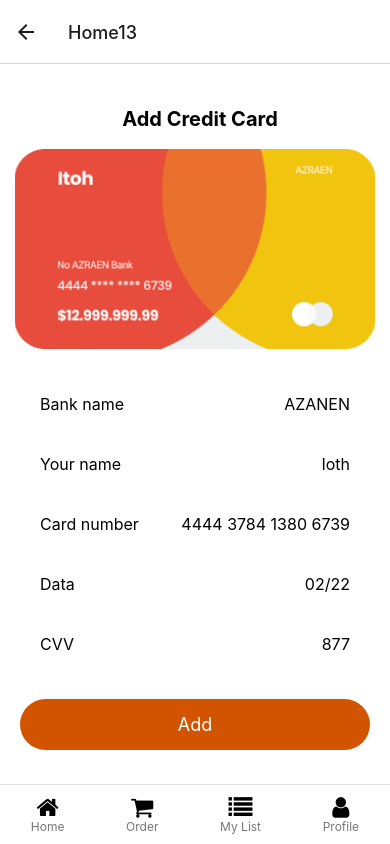
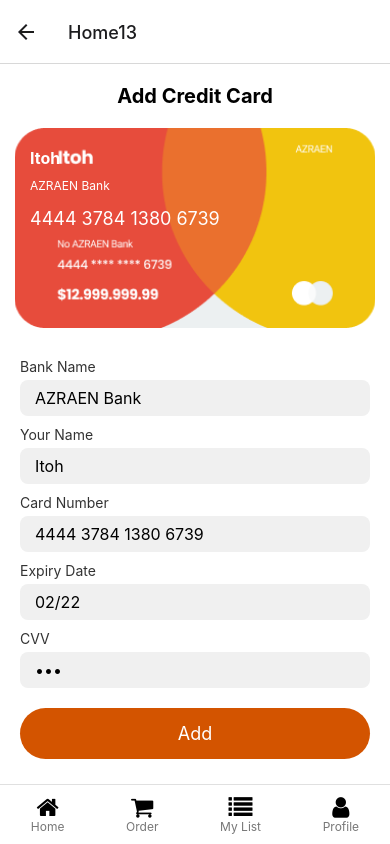
Before and after one commit to CongHieu2504/Food_App, a React Native app in the folder FOOD_APP/: screen /Home13 in a window 390 px wide. Built offline with nearby package versions, Linux system fonts and the light colour scheme.

Commit message:
Hieu Fix Giao dien 13,14

```diff
--- a/FOOD_APP/Home13.js
+++ b/FOOD_APP/Home13.js
@@ -1,67 +1,68 @@
-import React, { useState } from "react";
-import { View, Text, Image, TouchableOpacity, StyleSheet, ScrollView,TextInput } from 'react-native';
-import { useNavigation } from "@react-navigation/native";
+import React, { useState } from 'react';
+import { View, Text, Image, TouchableOpacity, TextInput, StyleSheet, ScrollView } from 'react-native';
+import { useNavigation } from '@react-navigation/native';
 import Icon from 'react-native-vector-icons/FontAwesome';
+import AsyncStorage from '@react-native-async-storage/async-storage';
 
 const Home13 = () => {
-     //Khởi tạo chọn màu
-     const [selectedImage, setSelectedImage] = useState(null);
+    const [bankName, setBankName] = useState('AZRAEN Bank');
+    const [userName, setUserName] = useState('Itoh');
+    const [cardNumber, setCardNumber] = useState('4444 3784 1380 6739');
+    const [expiryDate, setExpiryDate] = useState('02/22');
+    const [cvv, setCvv] = useState('877');
     const navigation = useNavigation();
+
+    const submitForm = async () => {
+        const newCard = { bankName, userName, cardNumber, expiryDate, cvv };
+
+        // Lấy danh sách thẻ hiện có, thêm thẻ mới và lưu lại
+        const existingCards = await AsyncStorage.getItem('cards');
+        const cards = existingCards ? JSON.parse(existingCards) : [];
+        cards.push(newCard);
+        await AsyncStorage.setItem('cards', JSON.stringify(cards));
+
+        // Chuyển đến Home14 để hiển thị danh sách thẻ đã cập nhật
+        navigation.navigate('Home14');
+    };
+
     return (
-    <View style={{flex:2}}>
+        <View style={{ flex: 1, backgroundColor: '#FFFFFF' }}>
             <ScrollView contentContainerStyle={styles.container}>
-    <View style={{
-                alignItems:'center',
-                justifyContent:'center',
-                width:200,
-                height:60,
-                left:100,
-                marginTop: 5,
-
-            }}>
-                <Text style={{fontSize:20, fontWeight:700}}>Add Credit Card</Text>
-            </View>
-      <View style={styles.profileSection}>
-
-        <Image
-           source={require('./img/card.png')}
-          style={styles.profileImage}
-        />
-
+                <View style={styles.header}>
+                    <Text style={styles.headerText}>Add Credit Card</Text>
                 </View>
 
-      <View style={styles.menuSection}>
-        <TouchableOpacity style={styles.menuItem}>
-          <Text style={styles.menuText}>Bank name</Text>
-          <Text style={styles.menuText}>AZANEN</Text>
-        </TouchableOpacity>
-        <TouchableOpacity style={styles.menuItem}>
-        <Text style={styles.menuText}>Your name</Text>
-        <Text style={styles.menuText}>Ioth</Text>
-        </TouchableOpacity>
-        <TouchableOpacity style={styles.menuItem}>
-        <Text style={styles.menuText}>Card number</Text>
-        <Text style={styles.menuText}>4444 3784 1380 6739</Text>
-        </TouchableOpacity>
-        <TouchableOpacity style={styles.menuItem}>
-        <Text style={styles.menuText}>Data</Text>
-        <Text style={styles.menuText}>02/22</Text>
-        </TouchableOpacity>
-        <TouchableOpacity style={styles.menuItem}>
-        <Text style={styles.menuText}>CVV</Text>
-        <Text style={styles.menuText}>877</Text>
-        </TouchableOpacity>
-
+                <View style={styles.cardContainer}>
+                    <Image source={require('./img/card.png')} style={styles.cardImage} />
+                    <Text style={styles.cardName}>{userName}</Text>
+                    <Text style={styles.cardDetails}>{bankName}</Text>
+                    <Text style={styles.cardNumber}>{cardNumber}</Text>
                 </View>
 
-      <TouchableOpacity onPress={() => navigation.navigate('Home14')}
-      style={styles.signOutButton}>
-        <Text style={styles.signOutText}>Add</Text>
+                <View style={styles.formSection}>
+                    <Text style={styles.label}>Bank Name</Text>
+                    <TextInput style={styles.input} value={bankName} onChangeText={setBankName} />
+
+                    <Text style={styles.label}>Your Name</Text>
+                    <TextInput style={styles.input} value={userName} onChangeText={setUserName} />
+
+                    <Text style={styles.label}>Card Number</Text>
+                    <TextInput style={styles.input} value={cardNumber} onChangeText={setCardNumber} keyboardType="numeric" />
+
+                    <Text style={styles.label}>Expiry Date</Text>
+                    <TextInput style={styles.input} value={expiryDate} onChangeText={setExpiryDate} />
+
+                    <Text style={styles.label}>CVV</Text>
+                    <TextInput style={styles.input} value={cvv} onChangeText={setCvv} secureTextEntry={true} keyboardType="numeric" />
+                </View>
+
+                <TouchableOpacity onPress={submitForm} style={styles.addButton}>
+                    <Text style={styles.addButtonText}>Add</Text>
                 </TouchableOpacity>
             </ScrollView>
+
             <View style={styles.tabBar}>
-        <TouchableOpacity onPress={() => navigation.navigate('Home8')}
-        style={styles.tabBarItem}>
+                <TouchableOpacity onPress={() => navigation.navigate('Home')} style={styles.tabBarItem}>
                     <Icon name="home" size={24} color="#000000" />
                     <Text style={styles.tabBarText}>Home</Text>
                 </TouchableOpacity>
@@ -73,8 +74,7 @@ const Home13 = () => {
                     <Icon name="list" size={24} color="#000000" />
                     <Text style={styles.tabBarText}>My List</Text>
                 </TouchableOpacity>
-        <TouchableOpacity
-        style={[styles.tabBarItem, styles.activeTab]}>
+                <TouchableOpacity style={[styles.tabBarItem, styles.activeTab]}>
                     <Icon name="user" size={24} color="#000000" />
                     <Text style={styles.tabBarText}>Profile</Text>
                 </TouchableOpacity>
@@ -84,75 +84,23 @@ const Home13 = () => {
 };
 
 const styles = StyleSheet.create({
-  container: {
-    flexGrow: 1,
-    backgroundColor:'#FFFFFF',
-    paddingVertical: 20,
-  },
-  profileSection: {
-    alignItems: 'center',
-    marginBottom: 20,
-  },
-  profileImage: {
-    width: 360,
-    height: 200,
-    marginBottom: 10,
-  },
-  profileName: {
-    fontSize: 22,
-    fontWeight: 'bold',
-  },
-  profilePhone: {
-    fontSize: 16,
-    color: 'gray',
-  },
-  menuSection: {
-    marginHorizontal: 20,
-  },
-  menuItem: {
-    backgroundColor: '#fff',
-    paddingVertical: 15,
-    paddingHorizontal: 20,
-    borderRadius: 10,
-    marginBottom: 10,
-    flexDirection: 'row',
-    justifyContent: 'space-between',
-  },
-  menuText: {
-    fontSize: 16,
-  },
-  signOutButton: {
-    backgroundColor: '#D35400',
-    paddingVertical: 15,
-    marginHorizontal: 20,
-    borderRadius: 50,
-    alignItems: 'center',
-    marginTop: 20,
-
-
-  },
-  signOutText: {
-    fontSize: 18,
-    color: '#FFFFFF',
-  },
-  tabBar: {
-    flexDirection: 'row',
-    justifyContent: 'space-around',
-    backgroundColor: '#fff',
-    paddingVertical: 10,
-    borderTopWidth: 1,
-    borderColor: '#e0e0e0',
-  },
-  tabBarItem: {
-    alignItems: 'center',
-  },
-  tabBarText: {
-    fontSize: 12,
-    color: '#777',
-  },
-  activeTab: {
-    color: '#FF6F00',
-  },
+    container: { paddingVertical: 20 },
+    header: { alignItems: 'center', marginBottom: 20 },
+    headerText: { fontSize: 20, fontWeight: '700' },
+    cardContainer: { alignItems: 'center', marginBottom: 20, paddingHorizontal: 20 },
+    cardImage: { width: 360, height: 200, borderRadius: 10 },
+    cardName: { position: 'absolute', top: 20, left: 30, fontSize: 16, color: '#fff', fontWeight: 'bold' },
+    cardDetails: { position: 'absolute', top: 50, left: 30, fontSize: 12, color: '#fff' },
+    cardNumber: { position: 'absolute', top: 80, left: 30, fontSize: 18, color: '#fff' },
+    formSection: { paddingHorizontal: 20 },
+    label: { fontSize: 14, color: '#333', marginTop: 10 },
+    input: { backgroundColor: '#f0f0f0', paddingVertical: 8, paddingHorizontal: 15, borderRadius: 8, fontSize: 16, marginTop: 5 },
+    addButton: { backgroundColor: '#D35400', paddingVertical: 15, marginHorizontal: 20, borderRadius: 50, alignItems: 'center', marginTop: 20 },
+    addButtonText: { fontSize: 18, color: '#FFFFFF' },
+    tabBar: { flexDirection: 'row', justifyContent: 'space-around', backgroundColor: '#fff', paddingVertical: 10, borderTopWidth: 1, borderColor: '#e0e0e0' },
+    tabBarItem: { alignItems: 'center' },
+    tabBarText: { fontSize: 12, color: '#777' },
+    activeTab: { color: '#FF6F00' },
 });
 
 export default Home13;
--- a/FOOD_APP/Home14.js
+++ b/FOOD_APP/Home14.js
@@ -1,86 +1,55 @@
-import React, { useState } from "react"; // Thêm useState vào đây
-import { useNavigation } from "@react-navigation/native";
-import { View, Text, Image, TouchableOpacity, StyleSheet, ScrollView } from 'react-native';
+import React, { useState, useEffect } from 'react';
+import { useNavigation } from '@react-navigation/native';
+import { View, Text, TouchableOpacity, StyleSheet, ScrollView } from 'react-native';
 import Icon from 'react-native-vector-icons/FontAwesome';
+import AsyncStorage from '@react-native-async-storage/async-storage';
 
 const Home14 = () => {
-    const [selectedImage, setSelectedImage] = useState(null);
+    const [cards, setCards] = useState([]);
     const navigation = useNavigation();
+
+    useEffect(() => {
+        const loadCards = async () => {
+            const storedCards = await AsyncStorage.getItem('cards');
+            setCards(storedCards ? JSON.parse(storedCards) : []);
+        };
+        loadCards();
+    }, []);
+
+    const deleteCard = async (index) => {
+        const updatedCards = [...cards];
+        updatedCards.splice(index, 1);
+        setCards(updatedCards);
+        await AsyncStorage.setItem('cards', JSON.stringify(updatedCards));
+    };
+
     return (
         <View style={{ flex: 1 }}>
             <ScrollView contentContainerStyle={styles.container}>
-          <Text style={styles.title}>Paypal</Text>
+                <Text style={styles.title}>Credit Card Details</Text>
+                {cards.map((card, index) => (
+                    <View key={index} style={styles.cardDetails}>
+                        <Text>Bank Name: {card.bankName}</Text>
+                        <Text>Cardholder Name: {card.userName}</Text>
+                        <Text>Card Number: {card.cardNumber}</Text>
+                        <Text>Expiry Date: {card.expiryDate}</Text>
+                        <Text>CVV: {card.cvv}</Text>
 
-          {/* Paypal */}
-          <TouchableOpacity style={styles.paymentMethod}>
-            <View style={styles.paymentLeft}>
-              <Image source={require('./img/paypal 1.png')} style={styles.icon} />
-              <Text style={styles.paymentText}>Paypal</Text>
-            </View>
-            <Text style={styles.paymentDetail}>Itoh@gmail.com</Text>
-
+                        {/* Nút "Make as Default" */}
+                        <TouchableOpacity style={styles.defaultButton} onPress={() => navigation.navigate('Home15')}>
+                            <Text style={styles.defaultButtonText}>Make as Default</Text>
                         </TouchableOpacity>
 
+                        {/* Nút "Remove" */}
+                        <TouchableOpacity onPress={() => deleteCard(index)} style={styles.removeButton}>
+                            <Text style={styles.removeButtonText}>Remove</Text>
+                        </TouchableOpacity>
+                    </View>
+                ))}
             </ScrollView>
 
-        {/* Make as Default */}
-        <View style={{
-                justifyContent:'center',
-                alignItems:'center',
-                marginBottom:20, // Sử dụng marginBottom để điều chỉnh khoảng cách
-            }}>
-                <TouchableOpacity onPress={() => navigation.navigate('Home15')}
-                style={{
-                    backgroundColor:'#D35400',
-                    borderRadius:30,
-                    height:50,
-                    width:354,
-                    alignItems:'center',
-                    justifyContent:'center',
-                    marginHorizontal: 20, // Sử dụng marginHorizontal để tạo khoảng cách hai bên
-                    marginTop:80,
-                }}>
-                    <Text style={{
-                        fontSize:18,
-                        fontWeight:'700',
-                        color:'white',
-                        width:150,
-                        height:27,
-                    }}>Make as Default</Text>
-                </TouchableOpacity>
-            </View>
-
-            {/* Remove */}
-            <View style={{
-                justifyContent:'center',
-                alignItems:'center',
-                marginBottom:20, // Sử dụng marginBottom để điều chỉnh khoảng cách
-            }}>
-                <TouchableOpacity
-                style={{
-                    backgroundColor:'#ECF0F1',
-                    borderRadius:30,
-                    width:354,
-                    height:50,
-                    alignItems:'center',
-                    justifyContent:'center',
-                    marginHorizontal: 50, // Sử dụng marginHorizontal để tạo khoảng cách hai bên
-                }}>
-                    <Text style={{
-                        fontSize:18,
-                        fontWeight:'700',
-                        color:'#000000',
-                        width:80,
-                        height:27,
-
-                    }}>Remove</Text>
-                </TouchableOpacity>
-            </View>
-
-
-
             <View style={styles.tabBar}>
-          <TouchableOpacity style={styles.tabBarItem}>
+                <TouchableOpacity onPress={() => navigation.navigate('Home')} style={styles.tabBarItem}>
                     <Icon name="home" size={24} color="#000" />
                     <Text style={styles.tabBarText}>Home</Text>
                 </TouchableOpacity>
@@ -92,8 +61,7 @@ const Home14 = () => {
                     <Icon name="list" size={24} color="#000" />
                     <Text style={styles.tabBarText}>My List</Text>
                 </TouchableOpacity>
-          <TouchableOpacity onPress={() => navigation.navigate('Home15')}
-          style={[styles.tabBarItem, styles.activeTab]}>
+                <TouchableOpacity style={[styles.tabBarItem, styles.activeTab]}>
                     <Icon name="user" size={24} color="#FF6F00" />
                     <Text style={styles.tabBarText}>Profile</Text>
                 </TouchableOpacity>
@@ -103,70 +71,18 @@ const Home14 = () => {
 };
 
 const styles = StyleSheet.create({
-    container: {
-      flexGrow: 1,
-      backgroundColor: '#f5f5f5',
-      padding: 20,
-    },
-    title: {
-      fontSize: 18,
-      fontWeight: 'bold',
-      textAlign: 'center',
-      marginBottom: 20,
-    },
-    paymentMethod: {
-      backgroundColor: '#fff',
-      padding: 15,
-      borderRadius: 10,
-      flexDirection: 'row',
-      justifyContent: 'space-between',
-      alignItems: 'center',
-      marginBottom: 10,
-    },
-    paymentLeft: {
-      flexDirection: 'row',
-      alignItems: 'center',
-    },
-    icon: {
-      width: 24,
-      height: 24,
-      marginRight: 10,
-    },
-    paymentText: {
-      fontSize: 16,
-    },
-    paymentDetail: {
-      fontSize: 14,
-      color: 'gray',
-      marginRight: 10,
-    },
-    addMethod: {
-      backgroundColor: '#fff',
-      padding: 15,
-      borderRadius: 10,
-      flexDirection: 'row',
-      justifyContent: 'space-between',
-      alignItems: 'center',
-      marginTop: 20,
-    },
-    tabBar: {
-      flexDirection: 'row',
-      justifyContent: 'space-around',
-      backgroundColor: '#fff',
-      paddingVertical: 10,
-      borderTopWidth: 1,
-      borderColor: '#e0e0e0',
-    },
-    tabBarItem: {
-      alignItems: 'center',
-    },
-    tabBarText: {
-      fontSize: 12,
-      color: '#777',
-    },
-    activeTab: {
-      color: '#FF6F00',
-    },
+    container: { flexGrow: 1, backgroundColor: '#f5f5f5', padding: 20 },
+    title: { fontSize: 18, fontWeight: 'bold', textAlign: 'center', marginBottom: 20 },
+    cardDetails: { backgroundColor: '#fff', padding: 15, borderRadius: 10, marginBottom: 20 },
+    cardText: { fontSize: 16, color: '#333', marginBottom: 5 },
+    defaultButton: { backgroundColor: '#D35400', paddingVertical: 15, borderRadius: 30, alignItems: 'center', marginBottom: 10 },
+    defaultButtonText: { fontSize: 18, color: '#FFFFFF' },
+    removeButton: { backgroundColor: '#ECF0F1', paddingVertical: 15, borderRadius: 30, alignItems: 'center' },
+    removeButtonText: { fontSize: 18, color: '#000000' },
+    tabBar: { flexDirection: 'row', justifyContent: 'space-around', paddingVertical: 10, backgroundColor: '#fff', borderTopWidth: 1, borderColor: '#e0e0e0' },
+    tabBarItem: { alignItems: 'center' },
+    tabBarText: { fontSize: 12, color: '#777' },
+    activeTab: { color: '#FF6F00' },
 });
 
 export default Home14;
--- a/FOOD_APP/Home4.js
+++ b/FOOD_APP/Home4.js
@@ -22,11 +22,11 @@ const Home4 = () => {
       {/* Tạo nút điều hướng */}
       <View style={{
         flexDirection: 'row',
-        justifyContent: 'space-around',
+        justifyContent: 'space-between',
         alignItems: 'center',
         width: 200,
         marginTop: 200,
-        width:'30%',
+        width:'33%',
       }}>
         {/* Nút 1 */}
         <TouchableOpacity onPress={() => navigation.navigate('Home1')}>
@@ -87,7 +87,6 @@ const Home4 = () => {
             borderTopColor: 'transparent',
             borderBottomColor: 'transparent',
             borderLeftColor: 'white',
-            marginLeft: 15, // Tạo khoảng cách với nút tròn
           }}>
           </View>
         </TouchableOpacity>
--- a/FOOD_APP/package.json
+++ b/FOOD_APP/package.json
@@ -9,6 +9,7 @@
     "web": "expo start --web"
   },
   "dependencies": {
+    "@react-native-async-storage/async-storage": "^2.0.0",
     "@react-navigation/native": "^6.1.18",
     "@react-navigation/native-stack": "^6.11.0",
     "@react-navigation/stack": "^6.4.1",
```
Also changed, not shown: 1 other file (tests, documents, lock files or other folders). Lines whose indentation alone changed are shown as unchanged.
